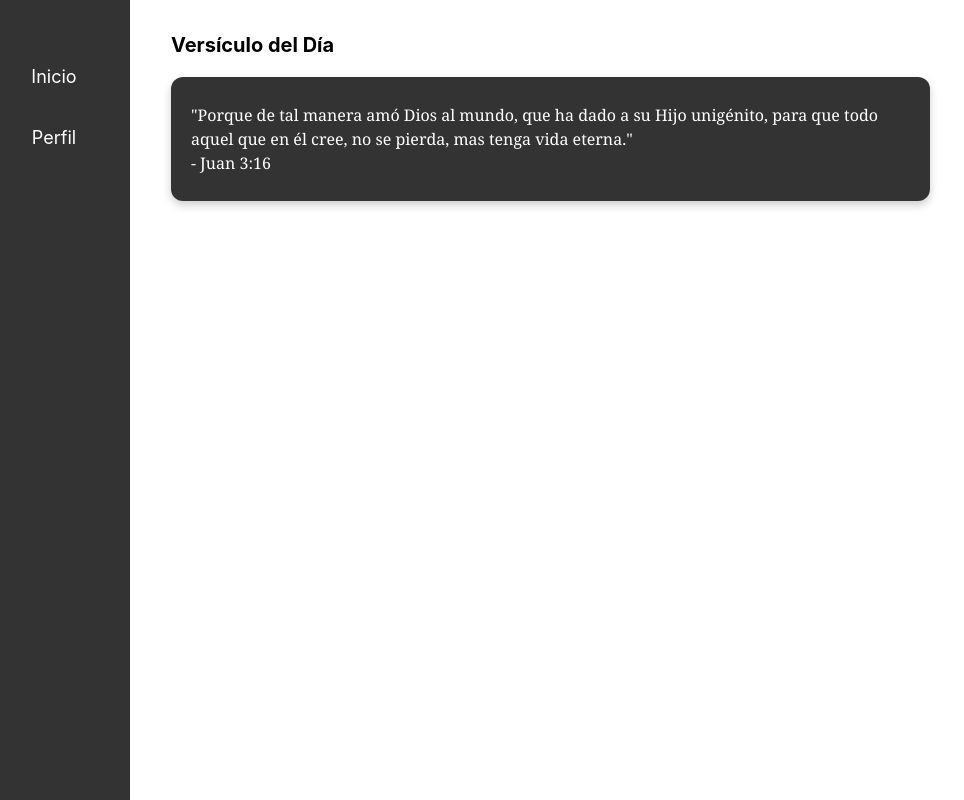
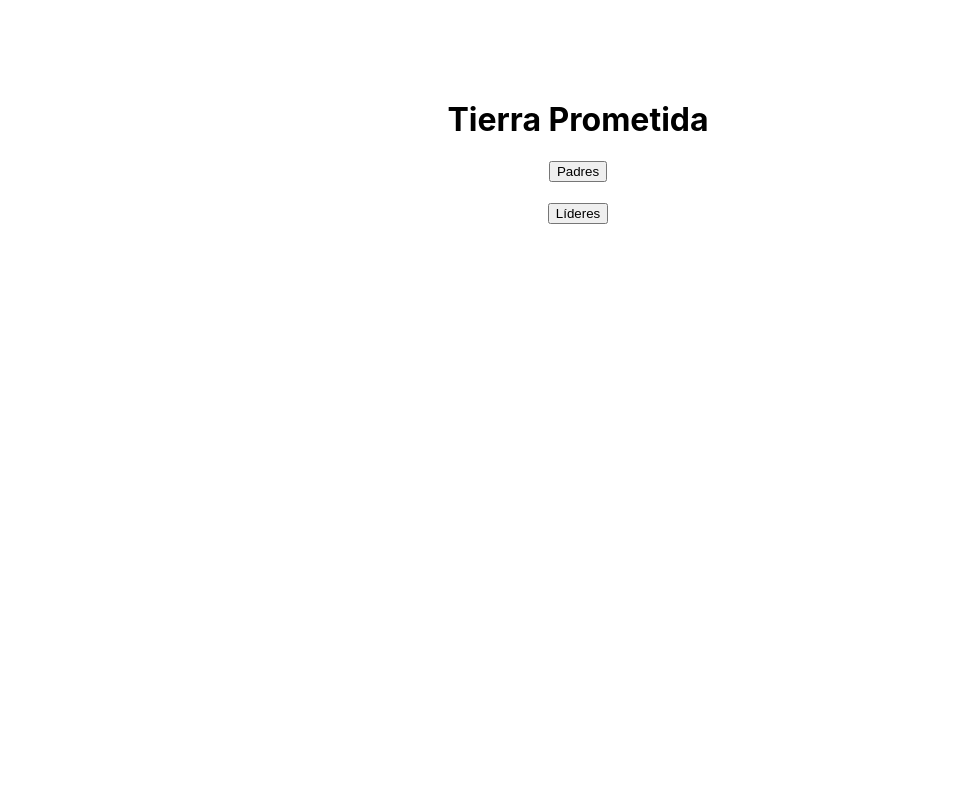
Before and after one commit to diego-barazarte/app-tesis, a React (Create React App) app in the folder frontend/: page / in a window 1280 px wide. Shown: the whole page, without its empty margins (62-1026 px from the left). Built offline with nearby package versions, Linux system fonts and the light colour scheme.

Commit message:
Creacion de un Home dinámico para padres y líderes

```diff
--- a/frontend/src/App.js
+++ b/frontend/src/App.js
@@ -1,37 +1,50 @@
-import { BrowserRouter as Router, Route, Routes } from "react-router-dom";
+import { BrowserRouter as Router, Routes, Route } from "react-router-dom";
+import Login from "./pages/Login";
 import Home from "./pages/Home";
 import Profile from "./pages/Profile";
 import Sidebar from "./components/Sidebar";
 
+function Layout() {
+  return (
+    <div style={styles.container}>
+      <Sidebar />
+      <div style={styles.content}>
+        <Routes>
+          <Route path="home/:rol" element={<Home />} />
+          <Route path="profile" element={<Profile />} />
+        </Routes>
+      </div>
+    </div>
+  );
+}
+
 function App() {
   return (
     <Router>
-      <div style={styles.container}>
-        <Sidebar />
-        <div style={styles.content}>
-          <Routes>
-            <Route path="/" element={<Home />} />
-            <Route path="/profile" element={<Profile />} />
-          </Routes>
-        </div>
-      </div>
+      <Routes>
+        {/* Pantalla inicial (sin sidebar) */}
+        <Route path="/" element={<Login />} />
+
+        {/* App interna (con sidebar) */}
+        <Route path="/*" element={<Layout />} />
+      </Routes>
     </Router>
   );
 }
 
 const styles = {
   container: {
-    display: 'flex',
-    height: '100vh',
+    display: "flex",
+    height: "100vh",
   },
   content: {
-    display: 'flex',
-    flexDirection: 'column',
+    display: "flex",
+    flexDirection: "column",
     flex: 1,
-    padding: '20px',
-    marginLeft: '15%',
-    overflowY: 'auto',
-  }
+    padding: "20px",
+    marginLeft: "15%",
+    overflowY: "auto",
+  },
 };
 
 export default App;
--- a/frontend/src/pages/Home.js
+++ b/frontend/src/pages/Home.js
@@ -1,49 +1,52 @@
+import { useParams } from "react-router-dom";
+
 function Home() {
+  const { rol } = useParams();
+
   return (
     <div style={styles.pageContent}>
       <h1 style={styles.title}>Versículo del Día</h1>
+
       <div style={styles.verseContainer}>
         <p style={styles.verseText}>
-            "Porque de tal manera amó Dios al mundo, que ha dado a su Hijo unigénito,
-            para que todo aquel que en él cree, no se pierda, mas tenga vida eterna."
-            <br />
-            - Juan 3:16
+          "Porque de tal manera amó Dios al mundo..."
+          <br />- Juan 3:16
         </p>
       </div>
+
+      {rol === "lideres" && (
+        <p>📋 Aquí podrás registrar asistencia y gestionar clases.</p>
+      )}
+
+      {rol === "padres" && (
+        <p>👨‍👩‍👧 Aquí podrás ver la asistencia de tus hijos.</p>
+      )}
     </div>
   );
 }
 
 const styles = {
   pageContent: {
-      display: 'flex',
-      flexDirection: 'column',
-      alignItems: 'flex-start',
-      justifyContent: 'flex-start',
-      height: '100%',
-      marginLeft: '2%',
+    display: "flex",
+    flexDirection: "column",
+    alignItems: "flex-start",
   },
   title: {
-      fontSize: '20px',
-      fontWeight: 'bold',
-      marginBottom: '10px',
+    fontSize: "20px",
+    fontWeight: "bold",
   },
   verseContainer: {
-      backgroundColor: '#333',
-      color: 'white',
-      borderRadius: '12px',
-      padding: '10px 20px',
-      width: '70%',
-      boxShadow: '0px 4px 8px rgba(0, 0, 0, 0.2)',
-      textAlign: 'left',
-      fontSize: '16px',
-      marginTop: '10px',
+    backgroundColor: "#333",
+    color: "white",
+    borderRadius: "12px",
+    padding: "10px 20px",
+    width: "70%",
+    marginTop: "10px",
   },
   verseText: {
-      fontFamily: "'Georgia', serif",
-      fontSize: '16px',
-      lineHeight: '1.5',
-    }
+    fontFamily: "Georgia, serif",
+    lineHeight: "1.5",
+  },
 };
 
 export default Home;
--- a/frontend/src/pages/Login.js
+++ b/frontend/src/pages/Login.js
@@ -1,37 +1,25 @@
-import { useState } from "react";
 import { useNavigate } from "react-router-dom";
 
 function Login() {
   const navigate = useNavigate();
-    const [usuario, setUsuario] = useState("");
-    const [contrasena, setContrasena] = useState("");
 
-    const handleSubmit = (e) => {
-        e.preventDefault();
-        navigate("/home");
+  const seleccionarRol = (rol) => {
+    navigate(`/home/${rol}`);
   };
 
   return (
     <div style={{ textAlign: "center", marginTop: "100px" }}>
       <h1>Tierra Prometida</h1>
 
-            <form onSubmit={handleSubmit}>
-                <input
-                    type="text"
-                    placeholder="Usuario"
-                    value={usuario}
-                    onChange={(e) => setUsuario(e.target.value)}
-                /><br /><br />
+      <button onClick={() => seleccionarRol("padres")}>
+        Padres
+      </button>
 
-                <input
-                    type="password"
-                    placeholder="Contraseña"
-                    value={contrasena}
-                    onChange={(e) => setContrasena(e.target.value)}
-                /><br /><br />
+      <br /><br />
 
-                <button type="submit">Ingresar</button>
-            </form>
+      <button onClick={() => seleccionarRol("lideres")}>
+        Líderes
+      </button>
     </div>
   );
 }
```
Lines whose indentation alone changed are shown as unchanged.
